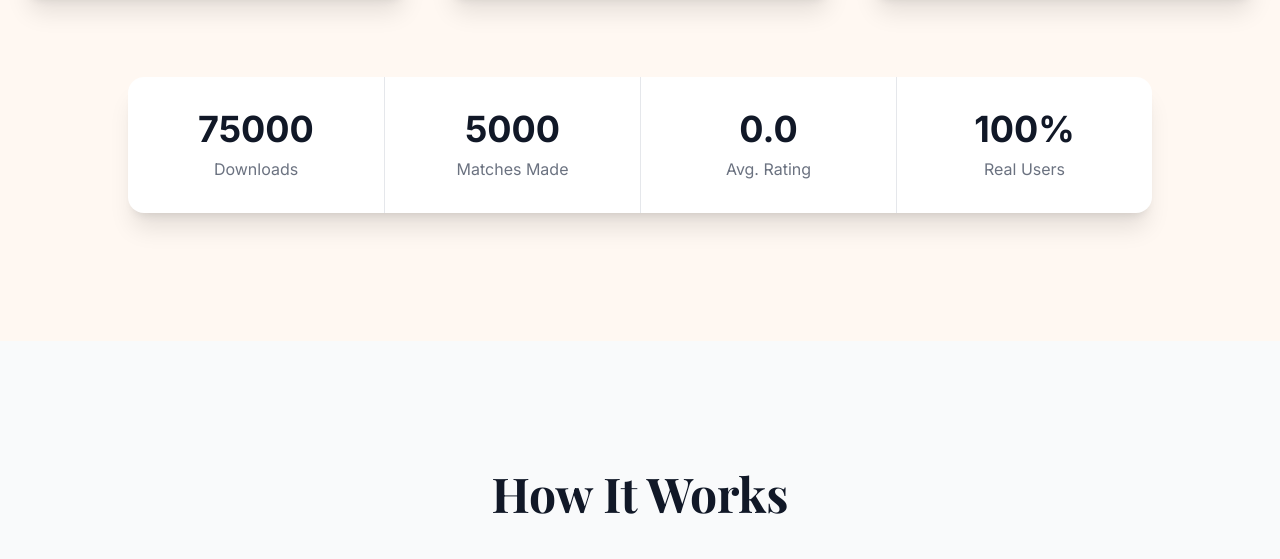
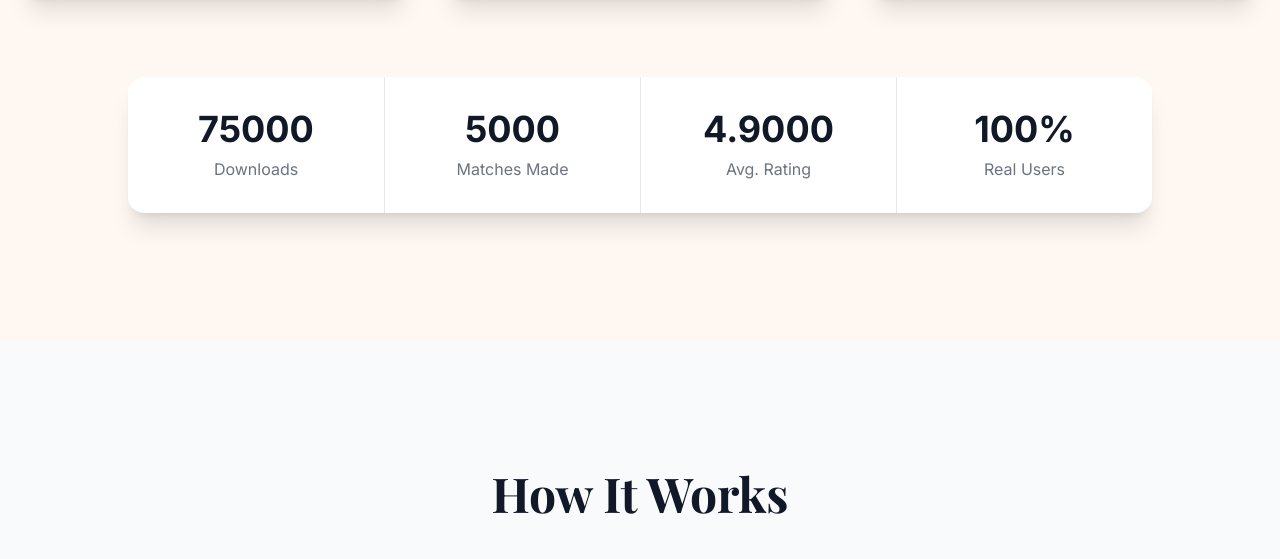
Before and after one commit to juanpaynor/bitemates, a plain HTML site: page index.html in a window 1280 px wide. Shown: the part 1447-2006 px from the top of the page. Drawn offline with nearby package versions, Linux system fonts and the light colour scheme.

Commit message:
Fixed rating issue

```diff
--- a/index.html
+++ b/index.html
@@ -139,7 +139,7 @@
                         <p class="text-gray-500 mt-2">Matches Made</p>
                     </div>
                     <div class="p-8 text-center col-span-2 md:col-span-1">
-                        <p class="text-4xl font-bold counter" data-target="4.9" data-decimal="1">0</p>
+                        <p class="text-4xl font-bold counter" data-target="4.9" data-decimal="4.9">0</p>
                         <p class="text-gray-500 mt-2">Avg. Rating</p>
                     </div>
                     <div class="p-8 text-center col-span-2 md:col-span-1">
```
